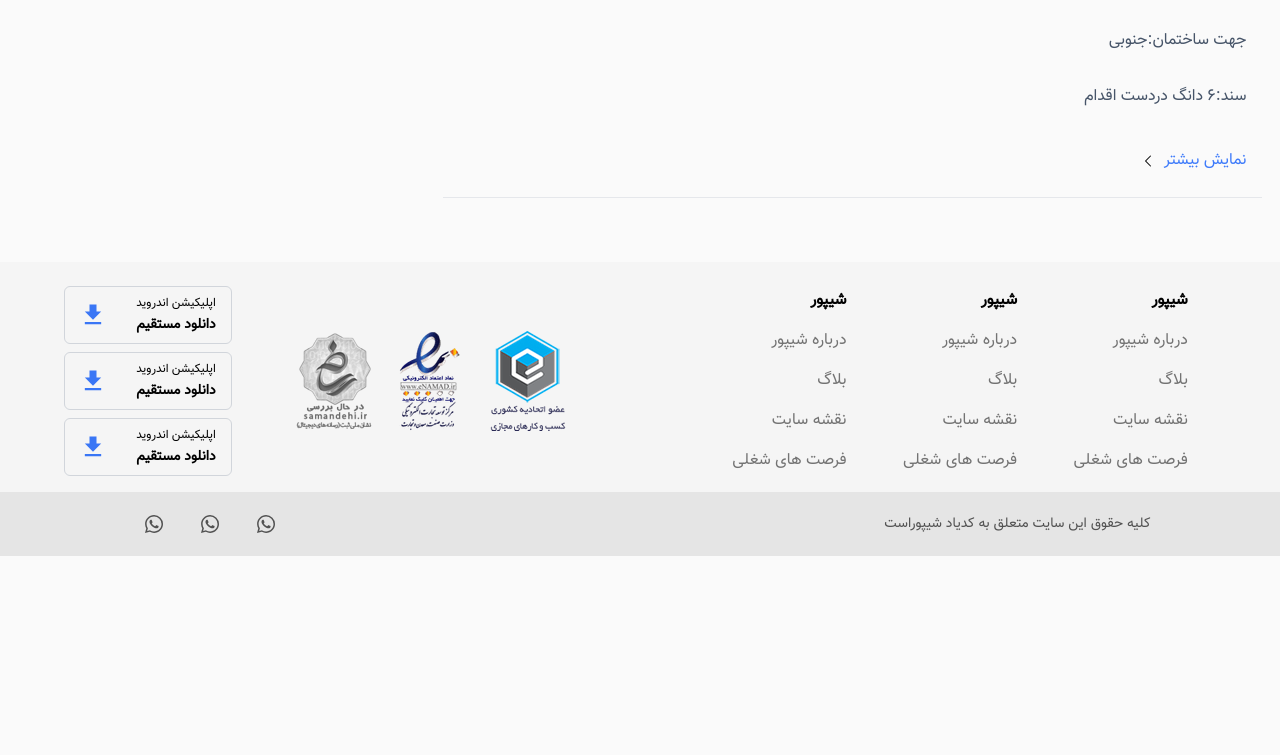
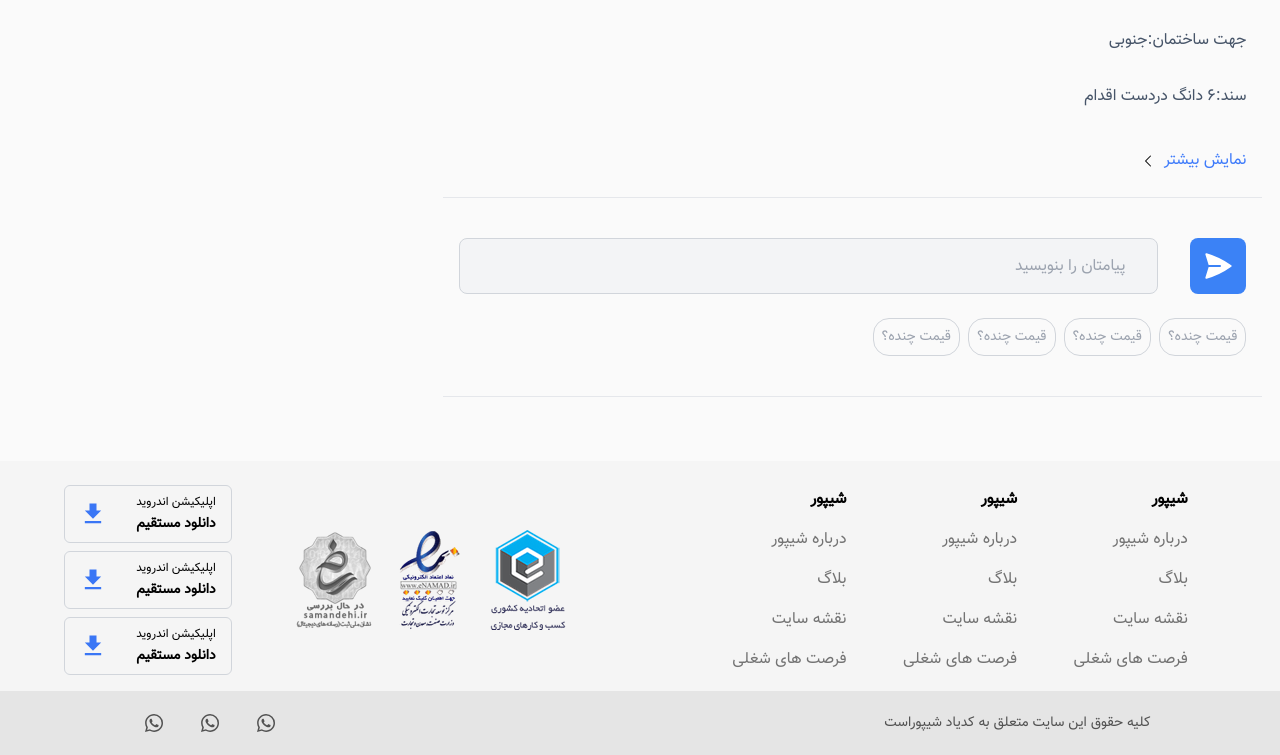
Before and after one commit to imanhashemiDEV/sheypoor, a website: page public/advertise_details.html in a window 1280 px wide. Shown: the part 1070-1825 px from the top of the page. Before the commit the page ends 1626 px from the top, so only its background shows below. Drawn offline with Linux system fonts and the light colour scheme.

Commit message:
advertise-details

```diff
--- a/public/advertise_details.html
+++ b/public/advertise_details.html
@@ -205,7 +205,33 @@
                         </svg>
                       </div>
                    </div>
+                   <div class="flex flex-col items-center justify-start w-full px-4 pb-6 border-b border-gray-200 gap-y-2">
+                       <div class="flex w-full mt-10">
+                            <div class="flex items-center justify-center ml-8 bg-blue-500 rounded-lg w-14 h-14">
+                              <svg xmlns="http://www.w3.org/2000/svg" viewBox="0 0 24 24" fill="currentColor" class="w-8 h-8 text-white">
+                                <path d="M3.478 2.404a.75.75 0 0 0-.926.941l2.432 7.905H13.5a.75.75 0 0 1 0 1.5H4.984l-2.432 7.905a.75.75 0 0 0 .926.94 60.519 60.519 0 0 0 18.445-8.986.75.75 0 0 0 0-1.218A60.517 60.517 0 0 0 3.478 2.404Z" />
+                              </svg>
+                            </div>
+                            <div class="flex-1 h-14">
+                              <input placeholder="پیامتان را بنویسید" type="text" class="w-full h-full px-8 bg-gray-100 border border-gray-300 rounded-lg focus:outline-none focus:border-b focus:border-color-main">
+                            </div>
+                       </div>
+                       <div class="flex items-center justify-start w-full my-4 gap-x-2">
+                          <div class="border border-gray-300 cursor-pointer rounded-2xl hover:border-color-main hover:child:text-color-main">
+                            <p class="p-2 text-sm text-gray-400">قیمت چنده؟</p>
+                          </div>
+                          <div class="border border-gray-300 cursor-pointer rounded-2xl hover:border-color-main hover:child:text-color-main">
+                            <p class="p-2 text-sm text-gray-400">قیمت چنده؟</p>
+                          </div>
+                          <div class="border border-gray-300 cursor-pointer rounded-2xl hover:border-color-main hover:child:text-color-main">
+                            <p class="p-2 text-sm text-gray-400">قیمت چنده؟</p>
+                          </div>
+                          <div class="border border-gray-300 cursor-pointer rounded-2xl hover:border-color-main hover:child:text-color-main">
+                            <p class="p-2 text-sm text-gray-400">قیمت چنده؟</p>
+                          </div>
 
+                       </div>
+                   </div>
             </div>
             <div class="flex-col items-center justify-center hidden w-1/3 p-4 border border-gray-300 h-96 gap-y-10 lg:flex rounded-xl">
 
--- a/tailwind.config.js
+++ b/tailwind.config.js
@@ -70,6 +70,7 @@ module.exports = {
     plugin(function({ addVariant }) {
       addVariant('input-focused', '&:focus ~ label')
       addVariant('radio-checked', '&:checked ~ label')
+      addVariant('child', '& > *')
     })
   ],
 }
```
Also changed, not shown: public/css/tailwind.css.
